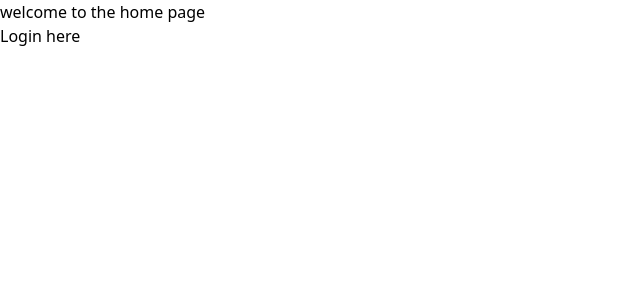
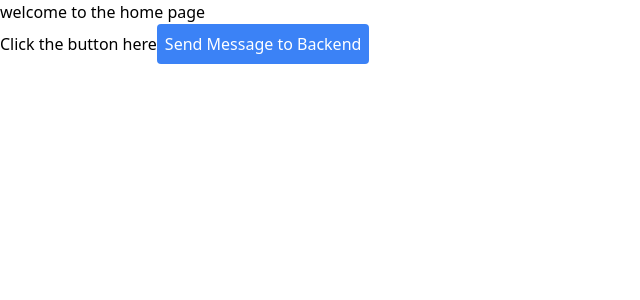
Before and after one commit to Angrypuncake/CATAMS-Prototype, a Next.js app in the folder project/: page / in a window 1280 px wide. Shown: the top 300 px of the page, without its empty margins (0-640 px from the left). Built offline with nearby package versions, Linux system fonts and the light colour scheme.

Commit message:
feat(backend) : [IS-1] Add sample api folder and route for backend requests

```diff
--- /dev/null
+++ b/project/app/api/user/[id]/route.ts
@@ -0,0 +1 @@
+//This file would be used to contain the route for user API
--- a/project/app/page.tsx
+++ b/project/app/page.tsx
@@ -1,12 +1,31 @@
-import Image from "next/image";
+"use client";
+import { useState } from "react";
 
 export default function Home() {
+  const [response, setResponse] = useState("");
+
+  async function sendMessage() {
+    const res = await fetch("/api/auth/login", {
+      method: "POST",
+      headers: { "Content-Type": "application/json" },
+      body: JSON.stringify({ message: "Hello from frontend!" }),
+    });
+
+    const data = await res.json();
+    setResponse(data.reply);
+  }
   return (
     <div>
       <h1>
         welcome to the home page
       </h1>
-      Login here
+      Click the button here
+      <button
+        onClick={sendMessage}
+        className="bg-blue-500 text-white p-2 rounded"
+      >
+        Send Message to Backend
+      </button>
     </div>
   );
 }
```
Also changed, not shown: project/app/api/auth/login/route.ts (added, +12 -0 lines), project/app/api/auth/logout/route.ts (added).
